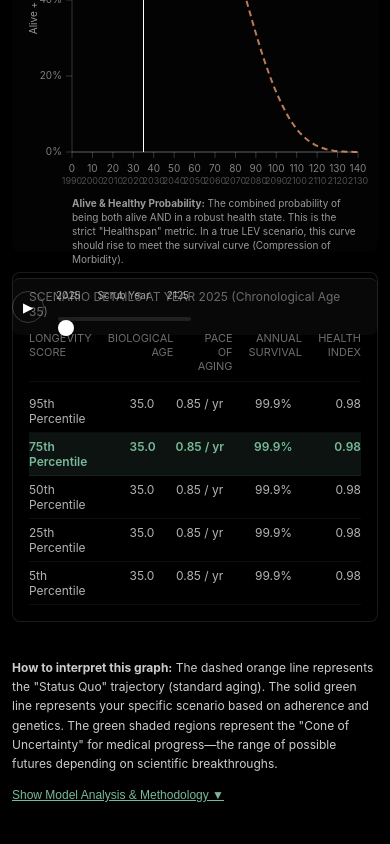
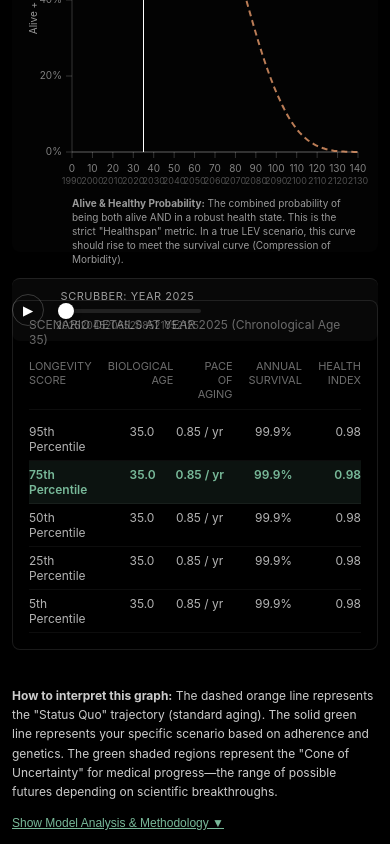
Before and after one commit to Kylen-McClintock/LEV-Longevity-Trajectory, a React (Vite) app: page / in a window 390 px wide. Shown: the part 1524-2368 px from the top of the page. Before the commit the page ends 2340 px from the top, so only its background shows below. Built offline with nearby package versions, Linux system fonts and the light colour scheme.

Commit message:
Enhance Scrubber (Readable Ticks) and Fix Mobile Spacing

```diff
--- a/src/LevLongevityTrajectory.css
+++ b/src/LevLongevityTrajectory.css
@@ -211,5 +211,20 @@
   box-shadow: 0 4px 12px rgba(0, 0, 0, 0.5);
   z-index: 100;
   transform: translate(-50%, -100%);
+
   margin-top: -10px;
 }
+
+.lev-scenario-details {
+  margin-top: 20px;
+  background: rgba(0, 0, 0, 0.3);
+  border-radius: 8px;
+  padding: 16px;
+  border: 1px solid rgba(255, 255, 255, 0.1);
+}
+
+@media (max-width: 900px) {
+  .lev-scenario-details {
+    margin-top: 48px;
+  }
+}
--- a/src/LevLongevityTrajectory.tsx
+++ b/src/LevLongevityTrajectory.tsx
@@ -493,10 +493,8 @@ export default function LevLongevityTrajectory() {
                                 {isPlaying ? '⏸' : '▶'}
                             </button>
                             <div className="lev-scrub-slider" style={{ flexGrow: 1 }}>
-                                <div style={{ display: 'flex', justifyContent: 'space-between', fontSize: 10, marginBottom: 4, opacity: 0.7 }}>
-                                    <span>{currentYear}</span>
-                                    <span>Scrub Year</span>
-                                    <span>{currentYear + 100}</span>
+                                <div style={{ textAlign: 'center', fontSize: 11, marginBottom: 6, opacity: 0.7, letterSpacing: '0.05em', textTransform: 'uppercase' }}>
+                                    Scrubber: Year {scrubYear}
                                 </div>
                                 <input type="range"
                                     min={currentYear} max={currentYear + 100}
@@ -506,14 +504,13 @@ export default function LevLongevityTrajectory() {
                                         setIsPlaying(false);
                                     }}
                                     className="lev-slider"
-                                    style={{ width: '100%' }}
-                                    list="scrub-ticks"
+                                    style={{ width: '100%', display: 'block' }}
                                 />
-                                <datalist id="scrub-ticks">
-                                    {Array.from({ length: 11 }, (_, i) => currentYear + i * 10).map(y => (
-                                        <option key={y} value={y} label={`${y}`} />
+                                <div style={{ display: 'flex', justifyContent: 'space-between', fontSize: 10, marginTop: 6, opacity: 0.4 }}>
+                                    {Array.from({ length: 6 }, (_, i) => currentYear + i * 20).map(y => (
+                                        <span key={y}>{y}</span>
                                     ))}
-                                </datalist>
+                                </div>
                             </div>
                         </div>
                     </div>
@@ -610,7 +607,7 @@ export default function LevLongevityTrajectory() {
             </div> {/* Close lev-main-layout */}
 
             {/* Bottom: Detailed Scrubber Data */}
-            <div style={{ marginTop: 20, background: 'rgba(0,0,0,0.3)', borderRadius: 8, padding: 16, border: '1px solid rgba(255,255,255,0.1)' }}>
+            <div className="lev-scenario-details">
                 <div className="lev-stat-title" style={{ marginBottom: 12 }}>
                     SCENARIO DETAILS AT YEAR {scrubYear} (Chronological Age {scrubYear - (currentYear - age)})
                 </div>
```
